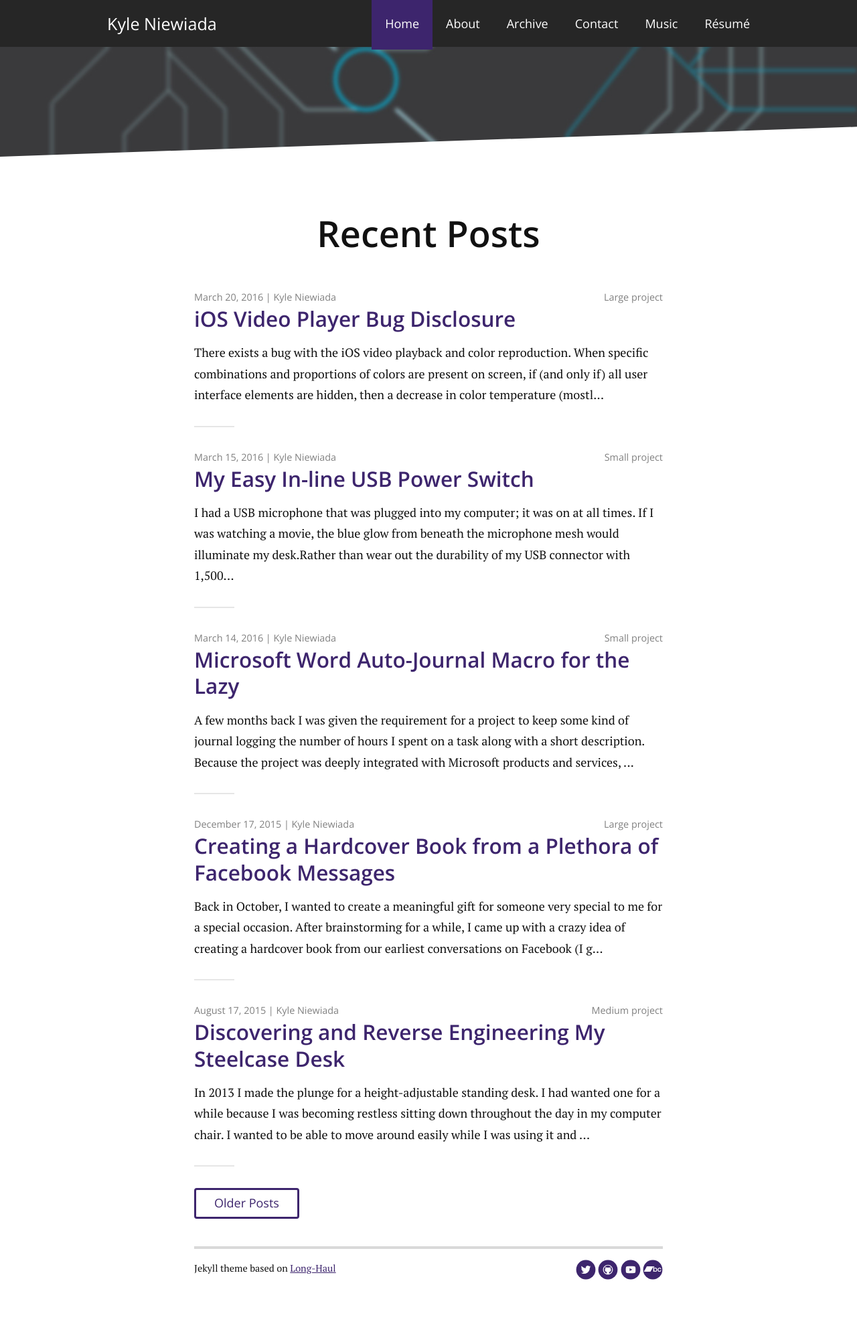
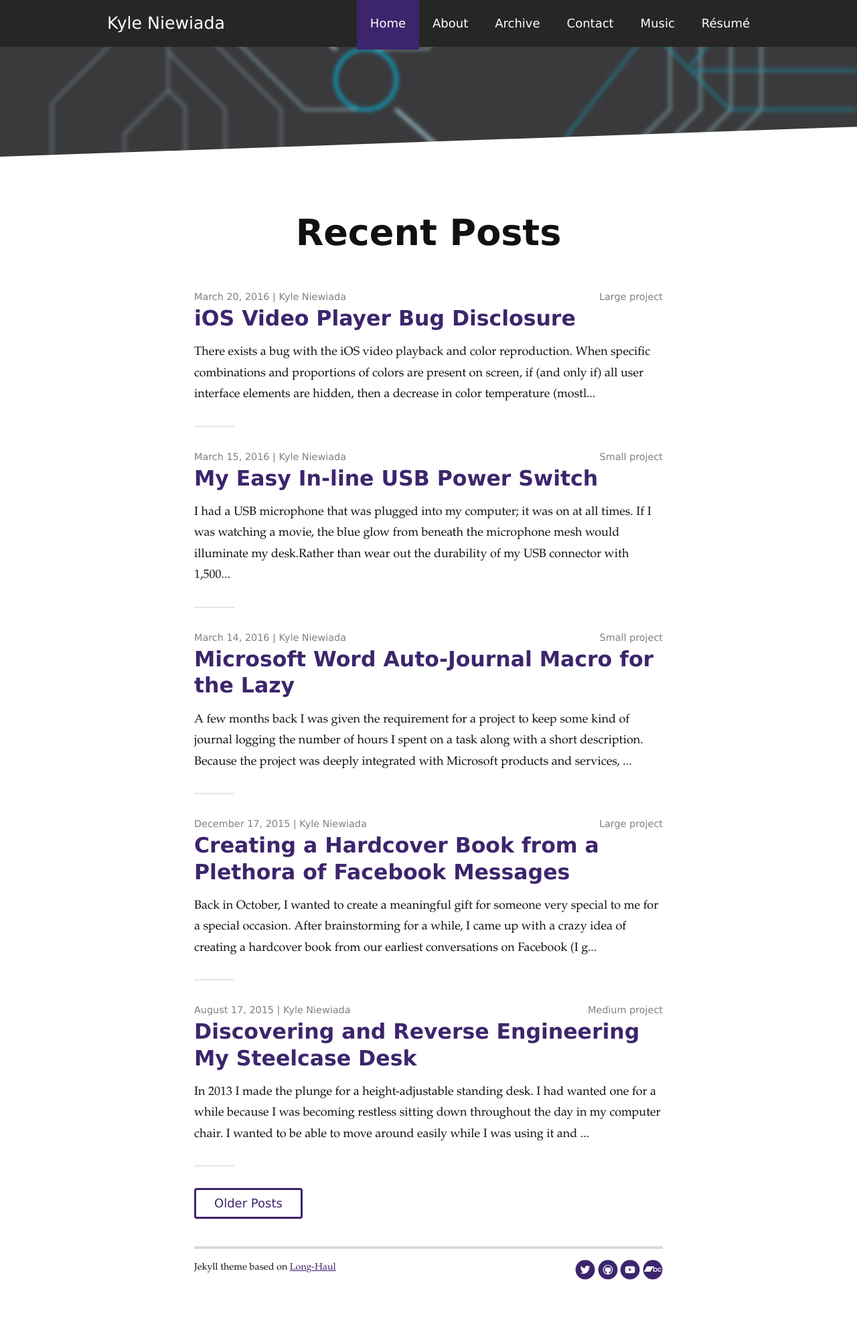
Before and after one commit to aav7fl/website-legacy, a Jekyll site: the page built from index.html, in a window 1280 px wide. Shown: the whole page at 67% size. Built offline with Jekyll 4.4.1, drawn with Linux system fonts in a browser that asks for light colours; the list of posts is cut into pages by our own code.

Commit message:
Try no web fonts

```diff
--- a/_includes/critical.scss
+++ b/_includes/critical.scss
@@ -2,7 +2,7 @@
 @import "normalize";
 
 /* Import fonts from Google */
-@import url(https://fonts.googleapis.com/css?family=Open+Sans:300,400,600|PT+Serif:400,700,400italic,700italic);
+//@import url(https://fonts.googleapis.com/css?family=Open+Sans:300,400,600|PT+Serif:400,700,400italic,700italic);
 
 /*  Site configuration */
 @import "_config";
--- a/_sass/__config.scss
+++ b/_sass/__config.scss
@@ -51,5 +51,7 @@ $line-height: 44px; // Consistent height for buttons, inputs etc.
 TYPE SETTINGS
 ***************/
 
-$sans-serif: "Open Sans", Helvetica, Arial, sans-serif;
-$serif: "PT Serif", Georgia, Times, serif;
+$sans-serif: Verdana, Geneva, sans-serif;
+//$sans-serif: "Open Sans", Helvetica, Arial, sans-serif;
+$serif: Palatino, Palatino Linotype, Palatino LT STD, Book Antiqua, Georgia, serif;
+//$serif: "PT Serif", Georgia, Times, serif;
```
